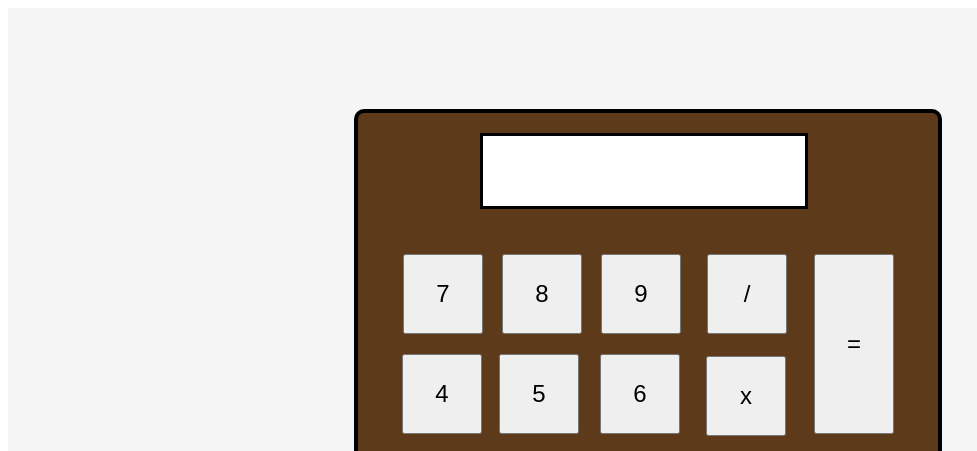
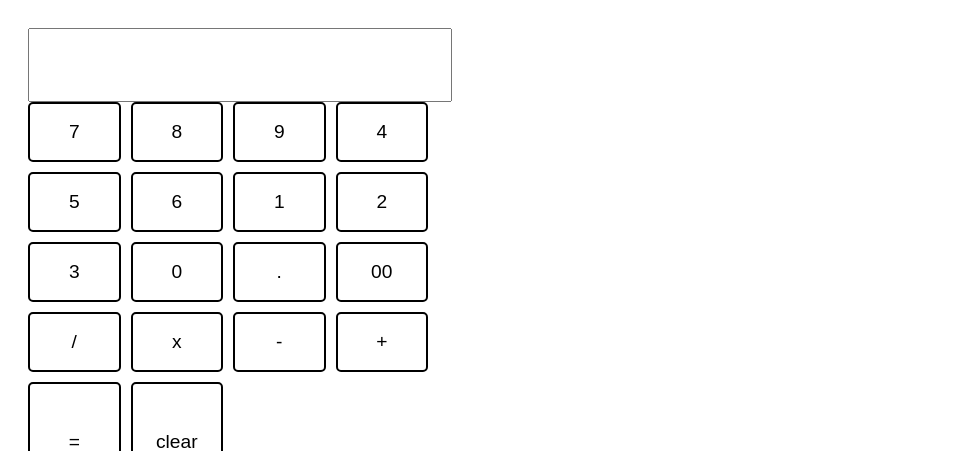
Before and after one commit to Mishalr7/basic-calculator, a plain HTML site: page index.html in a window 1280 px wide. Shown: the top 451 px of the page, without its empty margins (0-977 px from the left). Drawn offline with Linux system fonts and the light colour scheme.

Commit message:
Update style.css

```diff
--- a/style.css
+++ b/style.css
@@ -1,144 +1,54 @@
+
+#buttons {
+    display: grid;
+    grid-template-columns: repeat(4, 1fr); /* 4 columns */
+    gap: 10px; /* Space between buttons */
+    width: 100%;
+    justify-content: center;
+}
+
+button {
+    width: 100%;
+    height: 60px;
+    font-size: 1.2rem;
+    border-radius: 5px;
+    border: 2px solid black;
+    background-color: white;
+    cursor: pointer;
+}
+
+/* Special buttons */
+#clear, #equal {
+    height: 120px;
+}
+
+#calculator {
+    width: 90%;
+    max-width: 400px;
+    height: auto;
+    padding: 20px;
+}
 
 #output-text {
-    width: 90%;
+    width: 100%;
     height: 50px;
     font-size: 24px;
-    border: 3px solid black;
-    pointer-events: none;
     text-align: right;
     padding: 10px;
-    margin-bottom: 15px;
 }
-#seven{ width: 80px;
-    height: 80px;
-    font-size: x-large;
-    position: relative;
-    left: 25px;
-    top: 30px;
 
-}
-#eight{width: 80px;
-    height: 80px;
-    font-size: x-large;position: relative;
-    left: 40px;
-    top: 30px;
+/* Responsive Design */
+@media (max-width: 500px) {
+    button {
+        height: 50px;
+        font-size: 1rem;
+    }
 
-}
-#nine{width: 80px;
-    height: 80px;
-    font-size: x-large;position: relative;
-    left: 55px;
-    top: 30px;
-}
-#four{width: 80px;
-    height: 80px;
-    font-size: x-large;position: relative;
-    left: -228px;
-    top: 130px;
-  }
-#five{width: 80px;
-    height: 80px;
-    font-size: x-large;position: relative;
-    left: -215px;
-    top: 130px;}
-#six{width: 80px;
-    height: 80px;
-    font-size: x-large;position: relative;
-    left: -198px;
-    top: 130px;
- }
-#one{width: 80px;
-    height: 80px;
-    font-size: x-large;position: relative;   left:25px;
-    top:150px;
-   }
-#two{width: 80px;
-    height: 80px;
-    font-size: x-large;position: relative;
-    left:40px;
-    top: 150px;
- }
-#three{width: 80px;
-    height: 80px;
-    font-size: x-large;position: relative;
-    left:55px;
-    top: 150px;
-   }
-#zero{width: 80px;
-    height: 80px;
-    font-size: x-large;position: relative;
-    left: -227px;
-    top: 250px;
-    }
-#point{width: 80px;
-    height: 80px;
-    font-size: x-large;position: relative;
-    left: -213px;
-    top: 250px;
-   }
-#backspace{width: 80px;
-    height: 80px;
-    font-size: x-large;position: relative;
-    left: -199px;
-    top: 250px;
- }
-#div{width: 80px;
-    height: 80px;
-    font-size: x-large;position: relative;
-    left: 329px;
-    top: -180px;
-  }
-#mult{width: 80px;
-    height: 80px;
-    font-size: x-large;position: relative; left:244px;
-    top:-78px;
-  }
-#sub{width: 80px;
-    height: 80px;
-    font-size: x-large;position: relative;
-    left: 160px;
-    top: 20px;
-   }
-#add{width: 80px;
-    height: 80px;
-    font-size: x-large;position: relative;
-    left: 75px;
-    top: 120px;
- }
-#clear{width: 80px;
-    height: 180px;
-    font-size: x-large;position: relative;
-    left: 15px;
-    top: 70px;
-  }
-#equal{width: 80px;
-    height: 180px;
-    font-size: x-large;position: relative;
-    left: 100px;
-    top: -130px;
-  }
-
-  #heading{     position: relative;
-    left: 15px;
-    top: 71px;}
-
-    #mainbody {
-        display: flex;
-        justify-content: center; /* Centers horizontally */
-        align-items: center; /* Centers vertically */
-        height: 100vh; /* Full viewport height */
-        width: 100vw; /* Full viewport width */
-        background-color: #f5f5f5; /* Optional: Background color */
+    #buttons {
+        grid-template-columns: repeat(3, 1fr); /* 3 columns for small screens */
     }
 
     #calculator {
-        width: 540px;
-        height: 550px;
-        background: #5D3A1A;
-        border: solid 4px black; /* Fixed border syntax */
-        border-radius: 10px; /* Optional: Rounded corners */
-        padding: 20px;
-        display: flex;
-        flex-direction: column;
-        align-items: center;
+        max-width: 320px;
     }
+}
```
